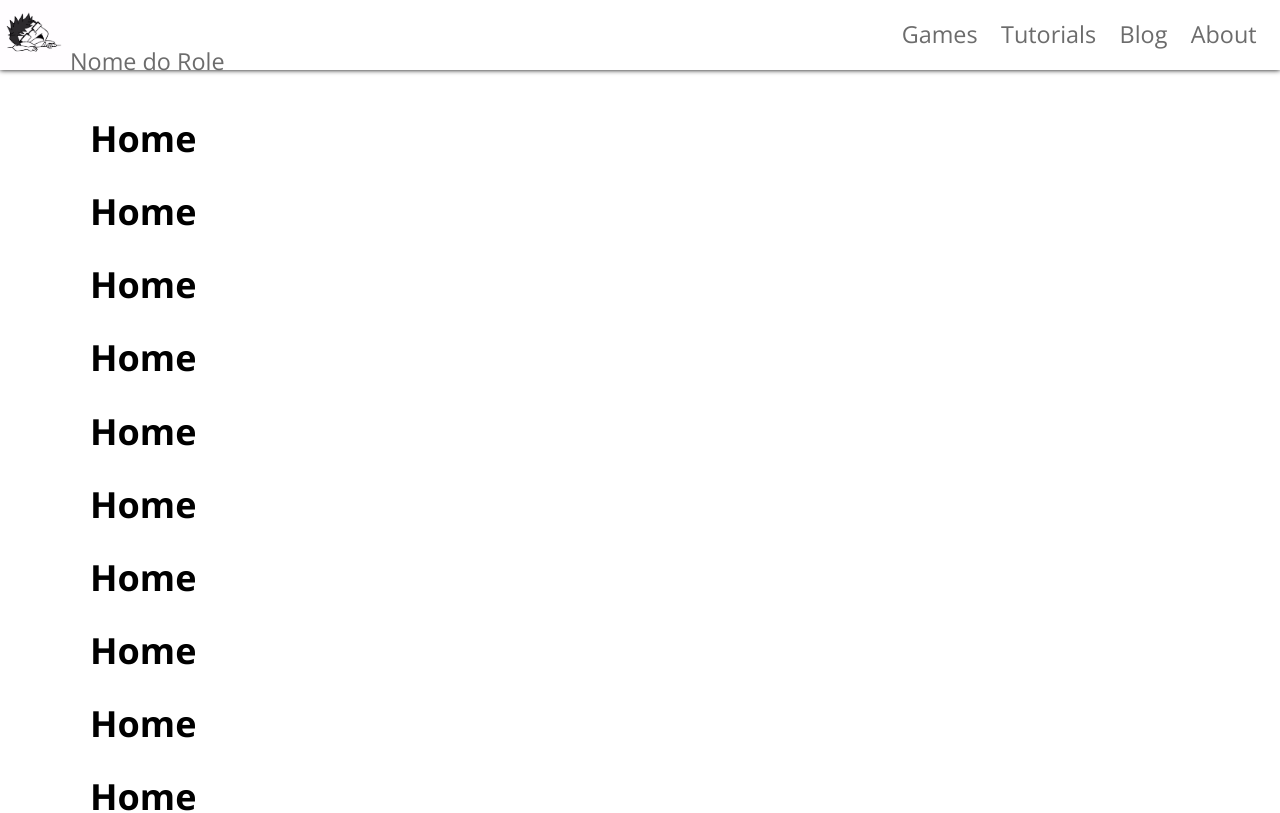
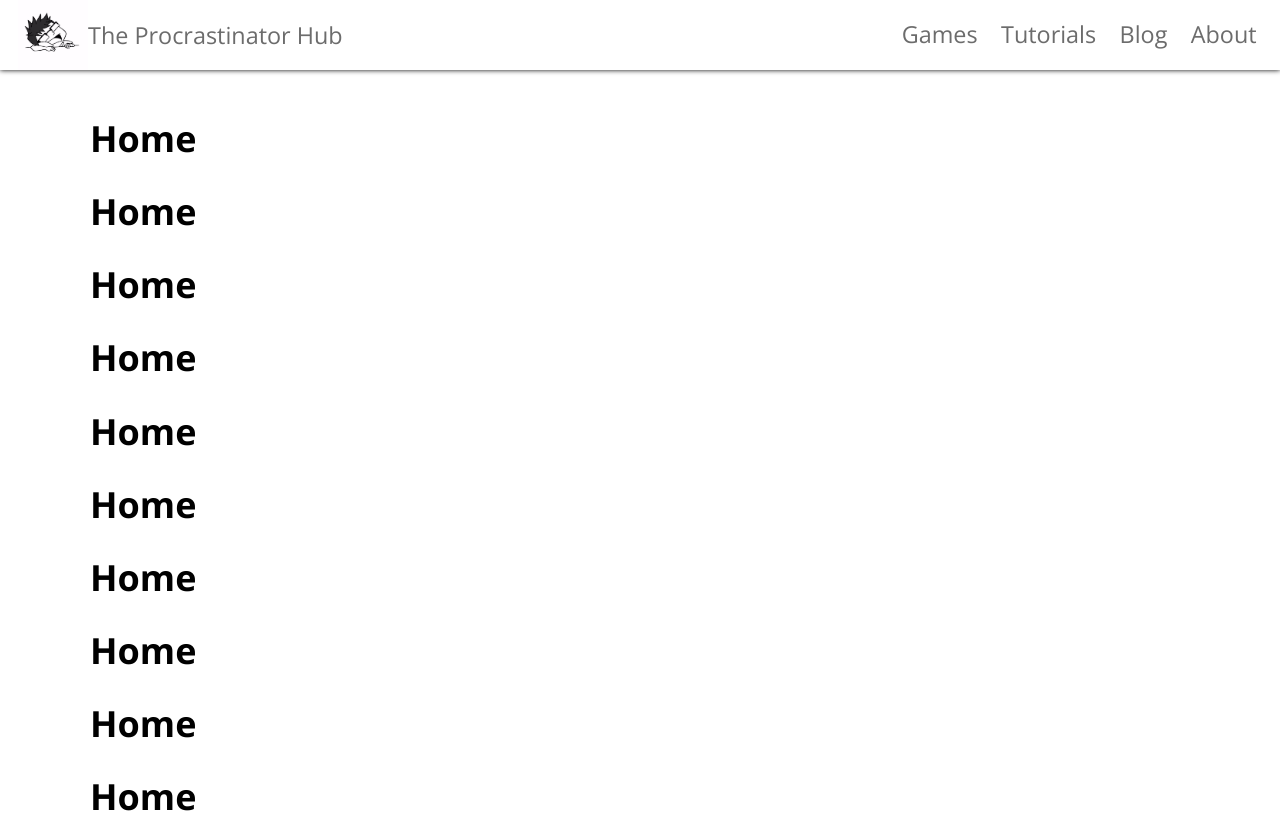
Before and after one commit to Hysumi/react-blog, a React (Create React App) app: page / in a window 1280 px wide. Shown: the top 813 px of the page. Built offline with nearby package versions, Linux system fonts and the light colour scheme.

Commit message:
Ajustar tamanhos de media

```diff
--- a/src/components/NavigationBar/NavigationBar.js
+++ b/src/components/NavigationBar/NavigationBar.js
@@ -33,7 +33,7 @@ export class NavigationBar extends Component {
                             <Logo src={require("../../assets/images/logo.jpg")}/>
                         </NavImage>
                         <NavTitle navigationcolor={TitleColor} to="/">
-                            Nome do Role
+                            The Procrastinator Hub
                         </NavTitle>
                     </TitleContainer>
 
--- a/src/components/NavigationBar/NavigationBar.style.js
+++ b/src/components/NavigationBar/NavigationBar.style.js
@@ -1,6 +1,9 @@
 import styled from "styled-components";
 import { Link } from "react-router-dom";
 import { TitleColor } from "../../theme/variables";
+
+import { Flex } from "../../theme/grid";
+import media from "../../theme/media";
 
 export const Header = styled.div`
 
@@ -22,9 +25,9 @@ export const NavigationContainer = styled.div`
     right: 0;
     top: 25%;
     position: absolute;
-    @media (max-width: 767px) {
+    ${media.smallerThanTablet`
         display: none;
-    }
+    `}
 `;
 
 export const NavItem = styled(Link)`
@@ -55,11 +58,13 @@ export const NavItem = styled(Link)`
     }
 `;
 
-export const TitleContainer = styled.div`
+export const TitleContainer = styled(Flex)`
     position: absolute;
-    @media (max-width: 767px) {
-        padding-left: 70px;
-    }
+    padding-left: 1em;
+
+    ${media.smallerThanTablet`
+        padding-left: 2.5em;
+    `}
 `;
 
 export const Logo = styled.img`
@@ -74,7 +79,18 @@ export const NavTitle = styled(Link)`
     margin-right: 1em;
     font-size: 1.3em;
     cursor: pointer;
+    line-height: 3;
     position: relative;
     text-decoration: none;
     color: ${(props) => props.navigationcolor};
+
+    ${media.mobileM`
+        font-size: 1.1em;
+        line-height: 3.5;
+    `}
+
+    ${media.mobileS`
+        font-size: 0.9em;
+        line-height: 4.5;
+    `}
 `;
--- a/src/theme/media.js
+++ b/src/theme/media.js
@@ -4,6 +4,7 @@ const sizes = {
     mobileS: 320,
     mobileM: 375,
     mobileL: 425,
+    smallerThanTablet: 767,
     tablet: 768,
     laptop: 1024,
     laptopL: 1440,
```
